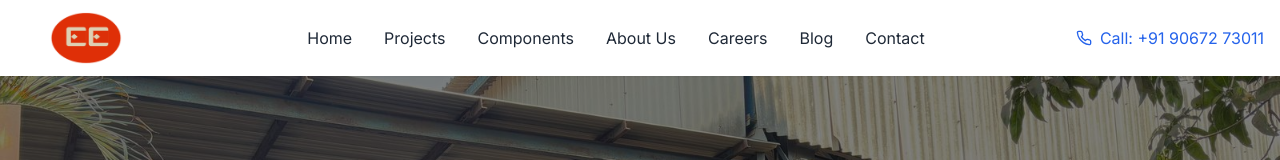
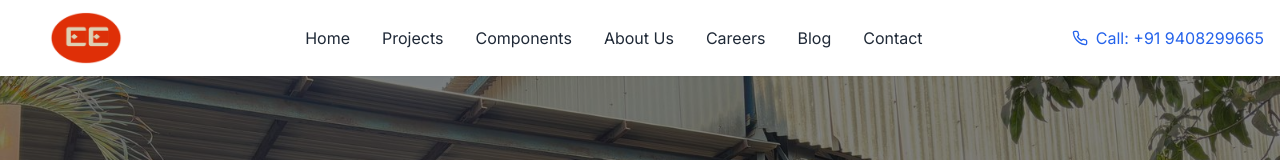
Before and after one commit to Shubham151104/excel-0.1, a Next.js app: page / in a window 1280 px wide. Shown: the top 160 px of the page. Built offline with nearby package versions, Linux system fonts and the light colour scheme.

Commit message:
Update contact number in Header component

```diff
--- a/components/Header.tsx
+++ b/components/Header.tsx
@@ -66,7 +66,7 @@ const Header = () => {
         <div className="flex items-center space-x-4">
           <a href="tel:+919442142112" className="hidden lg:flex items-center text-blue-600 hover:text-blue-700">
             <Phone className="w-4 h-4 mr-2" />
-            <span>Call: +91 90672 73011</span>
+            <span>Call: +91 9408299665</span>
           </a>
           <button className="lg:hidden" onClick={() => setIsMenuOpen(!isMenuOpen)}>
             {isMenuOpen ? <X className="w-6 h-6" /> : <Menu className="w-6 h-6" />}
```
